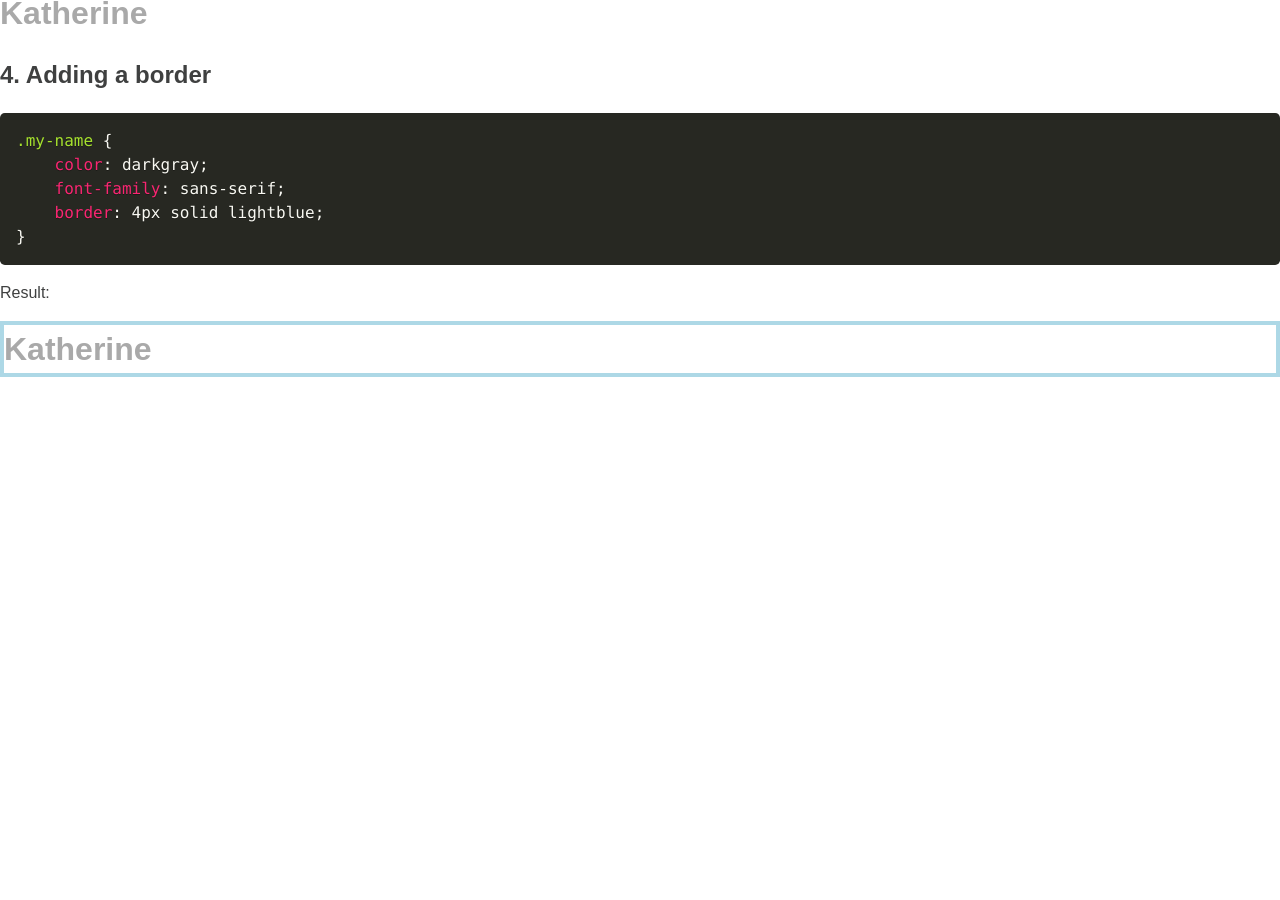
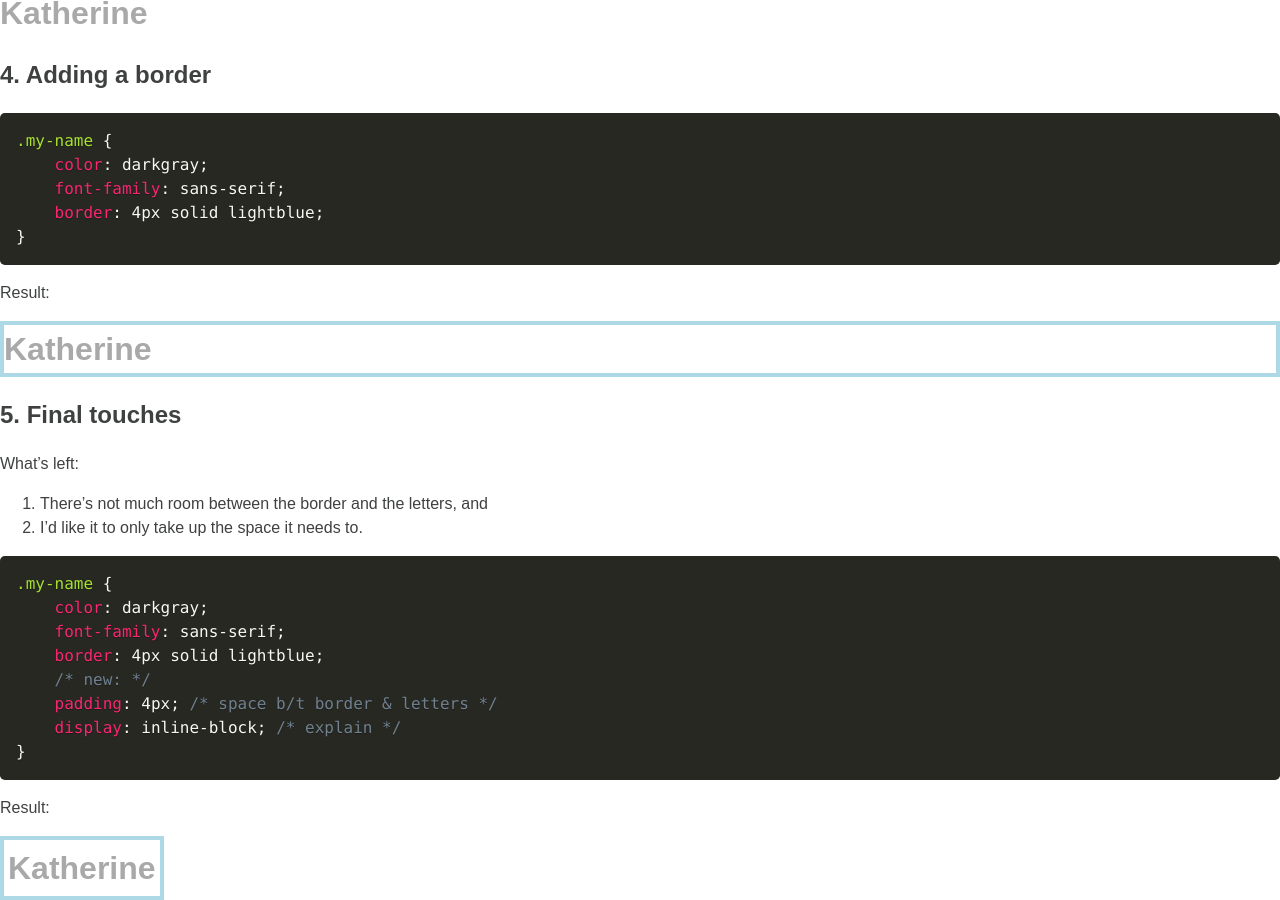
Before and after one commit to kbdonnally/wl-workshop, a Jekyll site: the page built from pages/slide-notes.md, in a window 1280 px wide and 900 px high, scrolled down 4395 px. Built offline with Jekyll 4.4.1, drawn with Linux system fonts in a browser that asks for light colours; some web fonts are replaced; before the commit the page ends 4772 px from its top, so only the background shows below that.

Commit message:
Add final touches to demo exercise

````diff
--- a/pages/slide-notes.md
+++ b/pages/slide-notes.md
@@ -201,3 +201,26 @@ Result:
 
 {:.demo.demo--color.demo--font.demo--border}
 # Katherine
+
+## 5. Final touches
+
+What's left:
+1. There's not much room between the border and the letters, and
+2. I'd like it to only take up the space it needs to.
+
+{:.language-css}
+```
+.my-name {
+    color: darkgray;
+    font-family: sans-serif;
+    border: 4px solid lightblue;
+    /* new: */
+    padding: 4px; /* space b/t border & letters */
+    display: inline-block; /* explain */
+}
+```
+
+Result:
+
+{:.demo.demo--color.demo--font.demo--border.demo--final}
+# Katherine
````
